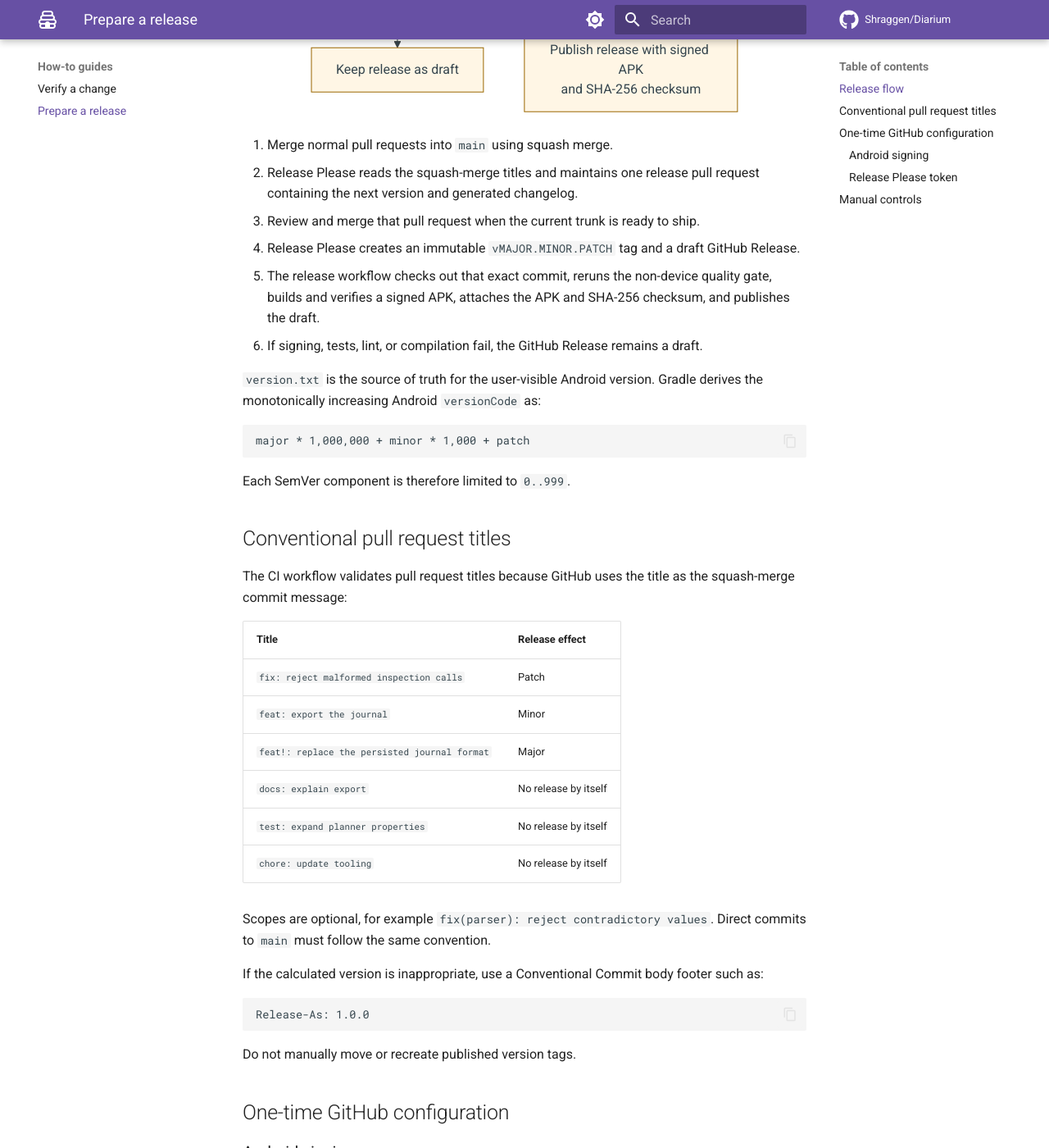
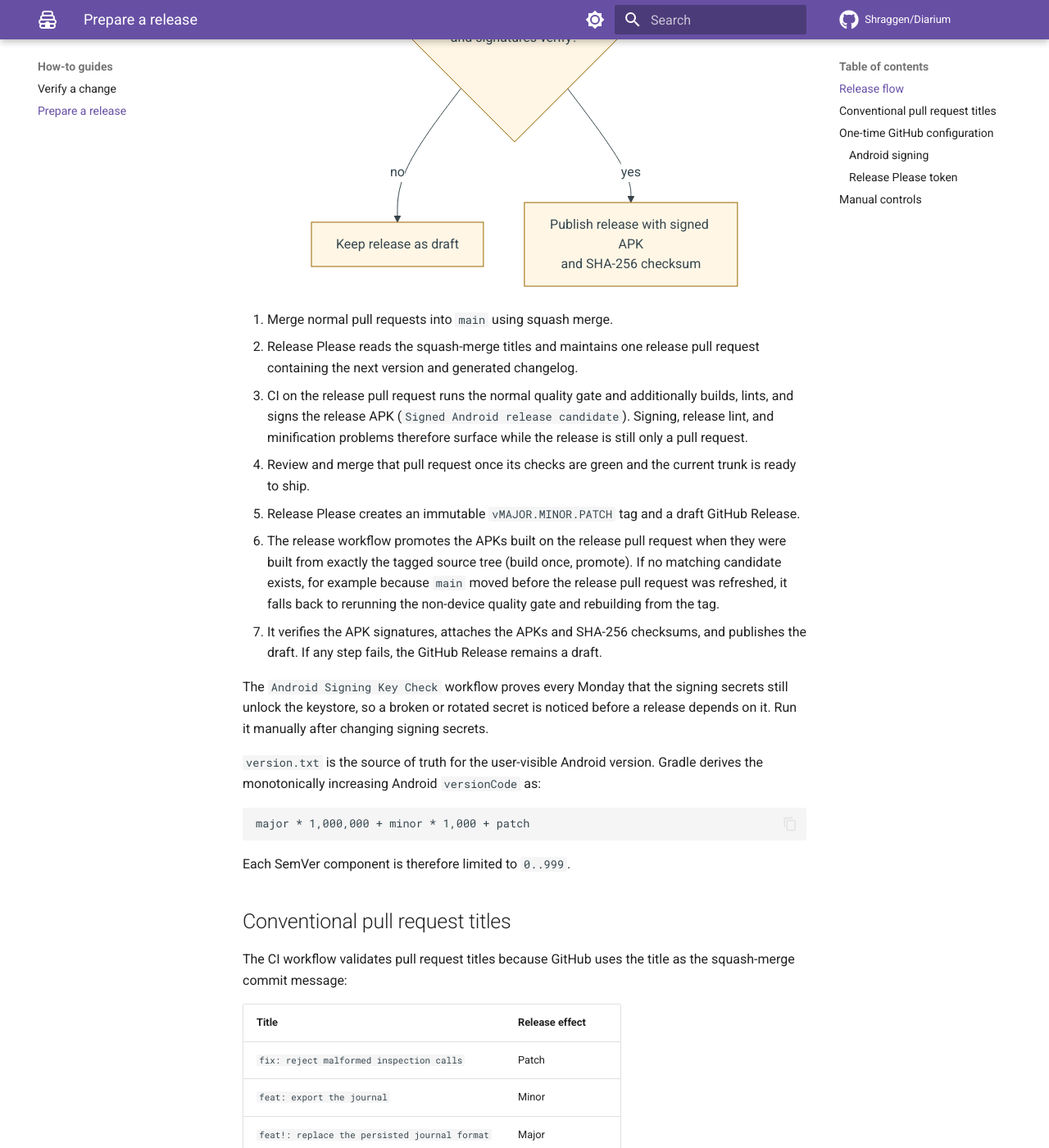
Before and after one commit to Shraggen/Diarium, an MkDocs documentation site: the page built from docs/releasing.md, in a window 1280 px wide and 1400 px high, scrolled down 1750 px. Shown: the whole window at 82% size. Built offline with MkDocs 1.6.1 and Material for MkDocs 9.7.7, drawn with Linux system fonts in a browser that asks for light colours; comment, search, counter and statistics services are not loaded.

Commit message:
ci: verify release builds before tagging and check signing secrets weekly (#32)
* ci: verify the Android signing secrets weekly

Extracts keystore restore and validation into a composite action so the
scheduled check and the release pipeline prove the same thing.

Co-Authored-By: Claude Opus 5.5 <noreply@anthropic.com>

* ci: build the signed release on the release PR and promote it on tag

Signing, release lint, and minification failures now surface on the
Release Please PR instead of after the version tag exists. The release
job promotes the candidate APKs when they were built from the tagged
tree and falls back to rebuilding otherwise.

Co-Authored-By: Claude Opus 5.5 <noreply@anthropic.com>

---------

Co-authored-by: Ilija <ilija.milovanovic@ct.solutions>
Co-authored-by: Claude Opus 5.5 <noreply@anthropic.com>

````diff
--- a/docs/releasing.md
+++ b/docs/releasing.md
@@ -12,10 +12,11 @@ flowchart TD
     PRGate -->|"no"| Change
     PRGate -->|"yes; squash merge"| Main["main"]
     Main --> RP["Release Please updates release PR"]
-    RP --> Ready{"Trunk ready to ship?"}
+    RP --> Candidate["CI builds, lints, and signs<br/>the release candidate APK"]
+    Candidate --> Ready{"Candidate green and<br/>trunk ready to ship?"}
     Ready -->|"not yet"| Main
     Ready -->|"merge release PR"| Draft["Immutable version tag<br/>and draft GitHub Release"]
-    Draft --> ReleaseGate{"Tests, lint, signing,<br/>build, and checksum pass?"}
+    Draft --> ReleaseGate{"Candidate promoted (or rebuilt)<br/>and signatures verify?"}
     ReleaseGate -->|"no"| KeepDraft["Keep release as draft"]
     ReleaseGate -->|"yes"| Publish["Publish release with signed APK<br/>and SHA-256 checksum"]
 ```
@@ -23,14 +24,25 @@ flowchart TD
 1. Merge normal pull requests into `main` using squash merge.
 2. Release Please reads the squash-merge titles and maintains one release pull
    request containing the next version and generated changelog.
-3. Review and merge that pull request when the current trunk is ready to ship.
-4. Release Please creates an immutable `vMAJOR.MINOR.PATCH` tag and a draft
+3. CI on the release pull request runs the normal quality gate and additionally
+   builds, lints, and signs the release APK (`Signed Android release candidate`).
+   Signing, release lint, and minification problems therefore surface while the
+   release is still only a pull request.
+4. Review and merge that pull request once its checks are green and the current
+   trunk is ready to ship.
+5. Release Please creates an immutable `vMAJOR.MINOR.PATCH` tag and a draft
    GitHub Release.
-5. The release workflow checks out that exact commit, reruns the non-device
-   quality gate, builds and verifies a signed APK, attaches the APK and SHA-256
-   checksum, and publishes the draft.
-6. If signing, tests, lint, or compilation fail, the GitHub Release remains a
-   draft.
+6. The release workflow promotes the APKs built on the release pull request when
+   they were built from exactly the tagged source tree (build once, promote). If
+   no matching candidate exists, for example because `main` moved before the
+   release pull request was refreshed, it falls back to rerunning the non-device
+   quality gate and rebuilding from the tag.
+7. It verifies the APK signatures, attaches the APKs and SHA-256 checksums, and
+   publishes the draft. If any step fails, the GitHub Release remains a draft.
+
+The `Android Signing Key Check` workflow proves every Monday that the signing
+secrets still unlock the keystore, so a broken or rotated secret is noticed
+before a release depends on it. Run it manually after changing signing secrets.
 
 `version.txt` is the source of truth for the user-visible Android version.
 Gradle derives the monotonically increasing Android `versionCode` as:
````
Also changed, not shown: 5 other files.
